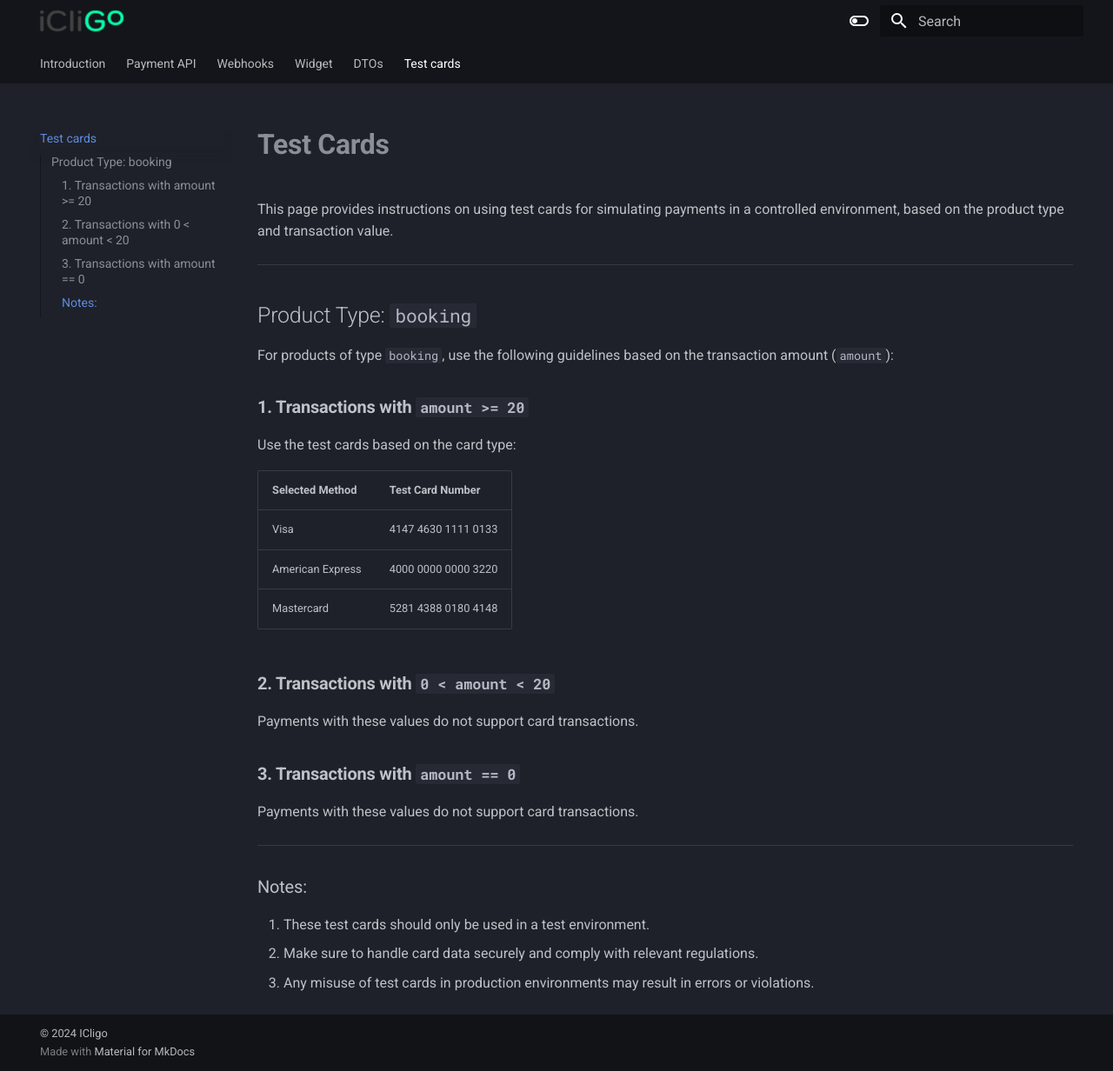
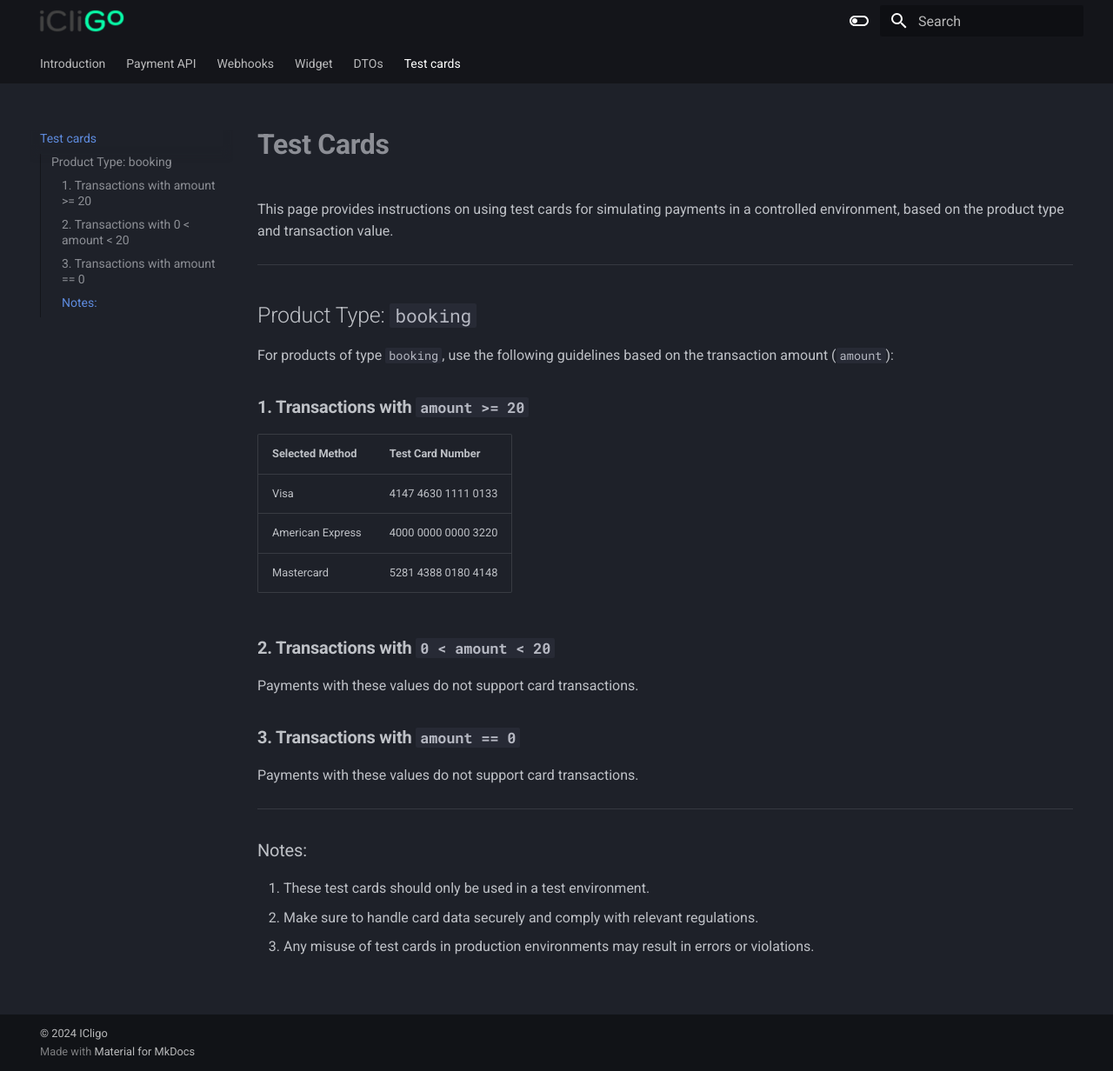
Before and after one commit to icligo/documentation, an MkDocs documentation site: the page built from docs/cards.md, in a window 1280 px wide and 1232 px high. Shown: the whole window at 87% size. Built offline with MkDocs 1.6.1 and Material for MkDocs 9.7.7, drawn with Linux system fonts in a browser that asks for light colours.

Commit message:
fix erroe description

```diff
--- a/docs/cards.md
+++ b/docs/cards.md
@@ -9,8 +9,6 @@ This page provides instructions on using test cards for simulating payments in a
 For products of type `booking`, use the following guidelines based on the transaction amount (`amount`):
 
 ### **1. Transactions with `amount >= 20`**
-
-Use the test cards based on the card type:
 
 | **Selected Method** | **Test Card Number** |
 |-------------------------|----------------------|
```
